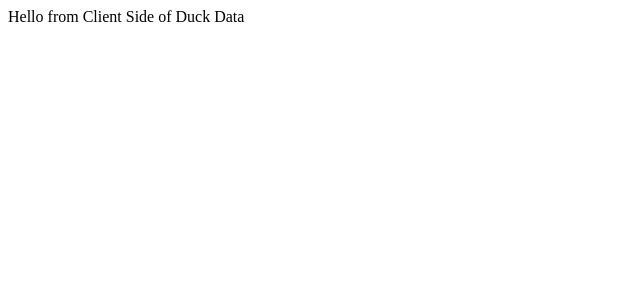
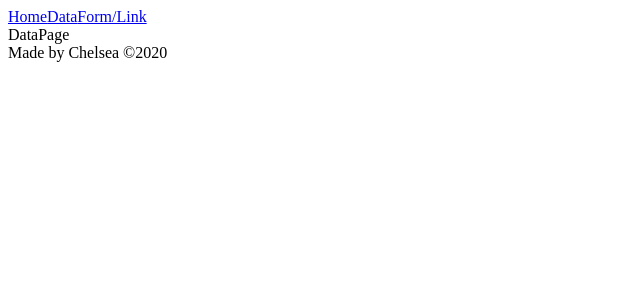
Before and after one commit to chelsea-angelena/DuckData-React-Express-MongoDB, a React (Create React App) app in the folder client/: page /data in a window 1280 px wide. Shown: the top 300 px of the page, without its empty margins (0-640 px from the left). Built offline with nearby package versions, Linux system fonts and the light colour scheme.

Commit message:
front end basic structure and routes have been laid out. Installed dependencies reat-router-dom  node-sass4.14 and axios for front end

```diff
--- a/client/src/App.js
+++ b/client/src/App.js
@@ -1,7 +1,22 @@
-
+import React from 'react';
+import { Main, DataPage, Form } from './pages';
+import { Switch, Route } from 'react-router-dom';
+import { Header, Footer } from './components';
 
 function App() {
-	return <div className='App'>Hello from Client Side of Duck Data</div>;
+	return (
+		<>
+			<Header />
+			<Switch>
+				<Route exact path='/data' component={DataPage} />
+				<Route exact path='/form' component={Form} />
+				<Route exact path='/'>
+					<Main />
+				</Route>
+			</Switch>
+			<Footer />
+		</>
+	);
 }
 
 export default App;
--- a/client/src/components/index.js
+++ b/client/src/components/index.js
@@ -0,0 +1,3 @@
+export { default as Header } from './layout/Header';
+export { default as Footer } from './layout/Footer';
+export { default as Layout } from './layout/Layout';
--- a/client/src/components/layout/Footer.js
+++ b/client/src/components/layout/Footer.js
@@ -0,0 +1,10 @@
+import React from 'react';
+import { Link } from 'react-router-dom';
+
+export default function Footer() {
+	return (
+		<div id='footer'>
+			<div className='footer'>Made by Chelsea ©2020</div>
+		</div>
+	);
+}
--- a/client/src/components/layout/Header.js
+++ b/client/src/components/layout/Header.js
@@ -0,0 +1,14 @@
+import React from 'react';
+import { Link } from 'react-router-dom';
+
+export default function Header() {
+	return (
+		<div id='header'>
+			<div className='header'>
+				<Link to='/'>Home</Link>
+				<Link to='/data'>Data</Link>
+				<Link to='/form'>Form/Link</Link>
+			</div>
+		</div>
+	);
+}
--- a/client/src/components/layout/Layout.js
+++ b/client/src/components/layout/Layout.js
@@ -0,0 +1,9 @@
+import React from 'react';
+
+export default function Layout({ children }) {
+	return (
+		<div id='layout'>
+			<div className='layout'>{children}</div>
+		</div>
+	);
+}
--- a/client/src/index.js
+++ b/client/src/index.js
@@ -1,10 +1,12 @@
 import React from 'react';
 import ReactDOM from 'react-dom';
-
+import { BrowserRouter } from 'react-router-dom';
 import App from './App';
 
 ReactDOM.render(
-	<App />,
+	<BrowserRouter>
+		<App />
+	</BrowserRouter>,
 
 	document.getElementById('root')
 );
--- a/client/src/pages/DataPage.js
+++ b/client/src/pages/DataPage.js
@@ -0,0 +1,6 @@
+import React from 'react';
+import { Layout } from '../components';
+
+export default function DataPage() {
+	return <Layout>DataPage</Layout>;
+}
--- a/client/src/pages/Form.js
+++ b/client/src/pages/Form.js
@@ -0,0 +1,6 @@
+import React from 'react';
+import { Layout } from '../components';
+
+export default function Form() {
+	return <Layout>Form</Layout>;
+}
--- a/client/src/pages/Main.js
+++ b/client/src/pages/Main.js
@@ -0,0 +1,6 @@
+import React from 'react';
+import {Layout} from '../components';
+
+export default function Main() {
+	return <Layout>Main</Layout>;
+}
--- a/client/src/pages/index.js
+++ b/client/src/pages/index.js
@@ -0,0 +1,3 @@
+export { default as Main } from './Main';
+export { default as Form } from './Form';
+export { default as DataPage } from './DataPage';
```
Also changed, not shown: 1 other file (tests, documents, lock files or other folders).
